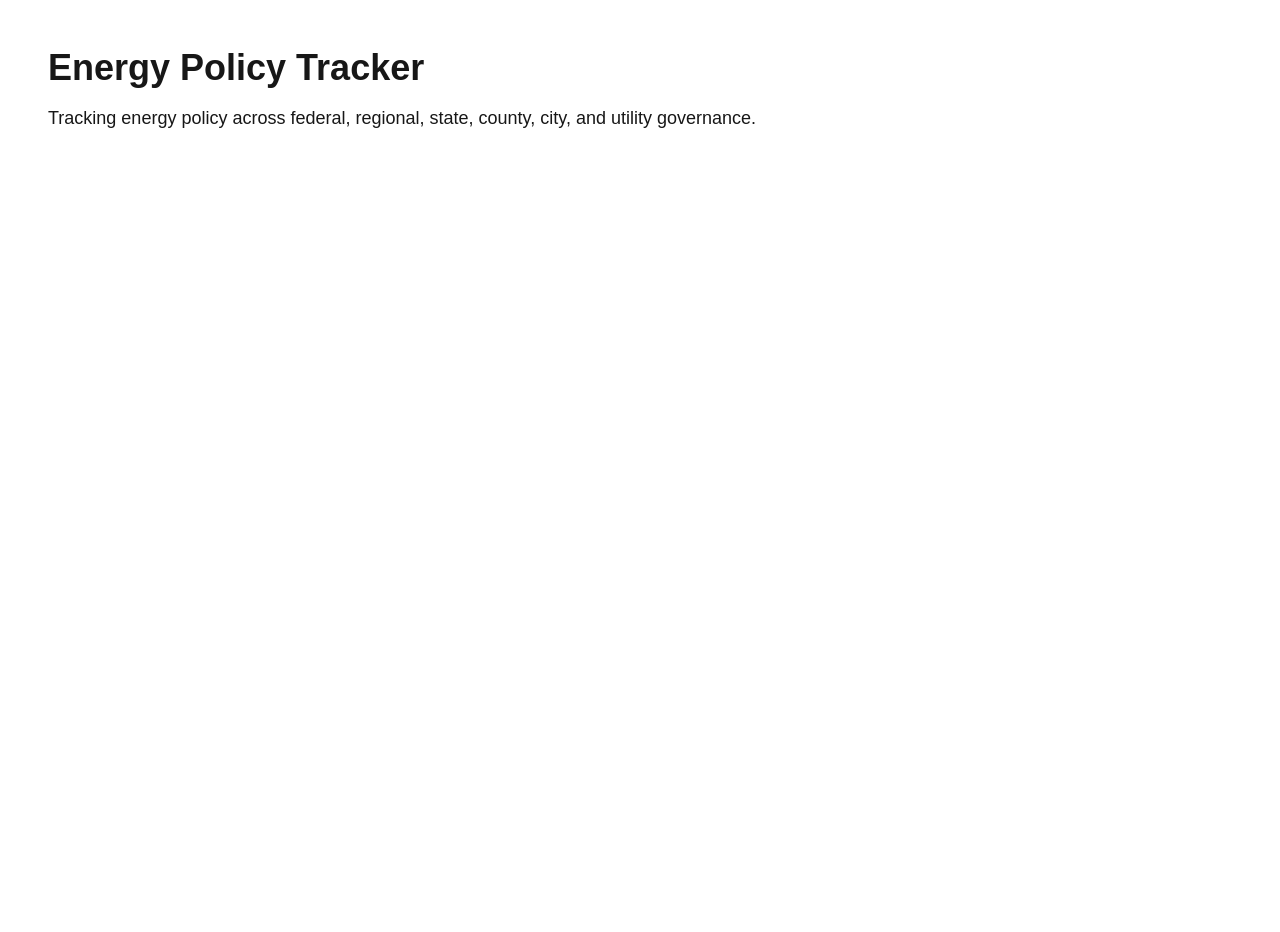
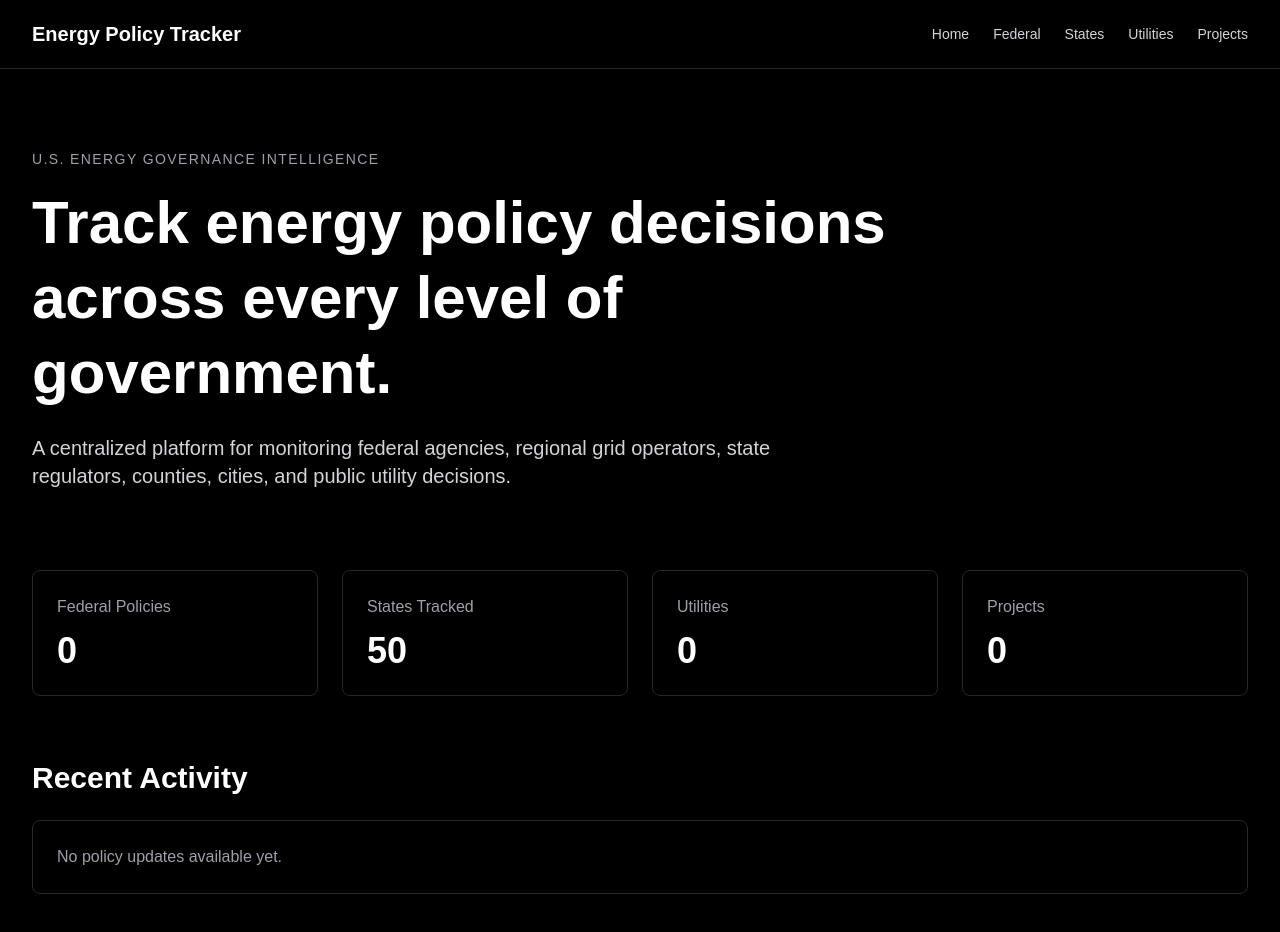
Before and after one commit to TSopmac5/energy-policy-tracker, a Next.js app in the folder frontend/: page / in a window 1280 px wide. Shown: the top 932 px of the page. Before the commit the page ends 800 px from the top, so only its background shows below. Built offline with nearby package versions, Linux system fonts and the light colour scheme.

Commit message:
Created dashboard and navigation

```diff
--- /dev/null
+++ b/frontend/app/federal/page.tsx
@@ -0,0 +1,25 @@
+import Navbar from "../../components/Navbar";
+
+export default function FederalPage() {
+  return (
+    <main className="min-h-screen bg-black text-white">
+      <Navbar />
+
+      <section className="px-8 py-20">
+        <p className="mb-4 text-sm uppercase tracking-widest text-zinc-400">
+          Federal Energy Policy
+        </p>
+
+        <h1 className="max-w-4xl text-5xl font-bold leading-tight">
+          Track national energy decisions from federal agencies and regulators.
+        </h1>
+
+        <p className="mt-6 max-w-2xl text-lg text-zinc-300">
+          This page will eventually monitor agencies like FERC, DOE, EPA, NRC,
+          and EIA, including rules, grants, reports, licensing decisions, and
+          federal energy data releases.
+        </p>
+      </section>
+    </main>
+  );
+}
--- a/frontend/app/page.tsx
+++ b/frontend/app/page.tsx
@@ -1,18 +1,61 @@
-import Image from "next/image";
+import Navbar from "../components/Navbar";
 
 export default function Home() {
   return (
+    <main className="min-h-screen bg-black text-white">
+      <Navbar />
+      <section className="px-8 py-20">
+  <p className="mb-4 text-sm uppercase tracking-widest text-zinc-400">
+    U.S. Energy Governance Intelligence
+  </p>
 
-  <main className="p-12">
-    <h1 className="text-4xl font-bold">
-      Energy Policy Tracker
-    </h1>
+  <h1 className="max-w-4xl text-6xl font-bold leading-tight">
+    Track energy policy decisions across every level of government.
+  </h1>
 
-    <p className="mt-4 text-lg">
-      Tracking energy policy across federal,
-      regional, state, county, city, and utility
-      governance.
+  <p className="mt-6 max-w-3xl text-xl text-zinc-300">
+    A centralized platform for monitoring federal agencies, regional grid
+    operators, state regulators, counties, cities, and public utility
+    decisions.
+  </p>
+</section>
+
+<section className="px-8 pb-16">
+  <div className="grid grid-cols-4 gap-6">
+    <div className="rounded-lg border border-zinc-800 p-6">
+      <h3 className="text-zinc-400">Federal Policies</h3>
+      <p className="mt-3 text-4xl font-bold">0</p>
+    </div>
+
+    <div className="rounded-lg border border-zinc-800 p-6">
+      <h3 className="text-zinc-400">States Tracked</h3>
+      <p className="mt-3 text-4xl font-bold">50</p>
+    </div>
+
+    <div className="rounded-lg border border-zinc-800 p-6">
+      <h3 className="text-zinc-400">Utilities</h3>
+      <p className="mt-3 text-4xl font-bold">0</p>
+    </div>
+
+    <div className="rounded-lg border border-zinc-800 p-6">
+      <h3 className="text-zinc-400">Projects</h3>
+      <p className="mt-3 text-4xl font-bold">0</p>
+    </div>
+  </div>
+</section>
+
+<section className="px-8 pb-20">
+  <h2 className="mb-6 text-3xl font-bold">
+    Recent Activity
+  </h2>
+
+  <div className="rounded-lg border border-zinc-800 p-6">
+    <p className="text-zinc-400">
+      No policy updates available yet.
     </p>
-  </main>
-);
-    }
+  </div>
+</section>
+
+    </main>
+  );
+}
--- /dev/null
+++ b/frontend/app/projects/page.tsx
@@ -0,0 +1,23 @@
+import Navbar from "../../components/Navbar";
+
+export default function ProjectsPage() {
+  return (
+    <main className="min-h-screen bg-black text-white">
+      <Navbar />
+      <section className="px-8 py-20">
+        <p className="mb-4 text-sm uppercase tracking-widest text-zinc-400">
+          Energy Projects
+        </p>
+
+        <h1 className="max-w-4xl text-5xl font-bold leading-tight">
+          Follow major infrastructure projects from proposal to approval.
+        </h1>
+
+        <p className="mt-6 max-w-2xl text-lg text-zinc-300">
+          This page will track nuclear, solar, wind, battery, transmission,
+          natural gas, hydrogen, and microgrid projects across jurisdictions.
+        </p>
+      </section>
+    </main>
+  );
+}
--- /dev/null
+++ b/frontend/app/states/page.tsx
@@ -0,0 +1,23 @@
+import Navbar from "../../components/Navbar";
+
+export default function StatesPage() {
+  return (
+    <main className="min-h-screen bg-black text-white">
+      <Navbar />
+      <section className="px-8 py-20">
+        <p className="mb-4 text-sm uppercase tracking-widest text-zinc-400">
+          State Energy Policy
+        </p>
+
+        <h1 className="max-w-4xl text-5xl font-bold leading-tight">
+          Monitor state energy laws, utility commissions, and regulatory decisions.
+        </h1>
+
+        <p className="mt-6 max-w-2xl text-lg text-zinc-300">
+          This page will track state public utility commissions, energy offices,
+          legislation, clean energy standards, rate cases, and grid modernization policies.
+        </p>
+      </section>
+    </main>
+  );
+}
--- /dev/null
+++ b/frontend/app/utilities/page.tsx
@@ -0,0 +1,23 @@
+import Navbar from "../../components/Navbar";
+
+export default function UtilitiesPage() {
+  return (
+    <main className="min-h-screen bg-black text-white">
+      <Navbar />
+      <section className="px-8 py-20">
+        <p className="mb-4 text-sm uppercase tracking-widest text-zinc-400">
+          Utility Intelligence
+        </p>
+
+        <h1 className="max-w-4xl text-5xl font-bold leading-tight">
+          Track public and investor-owned utility decisions across the U.S.
+        </h1>
+
+        <p className="mt-6 max-w-2xl text-lg text-zinc-300">
+          This page will eventually monitor utility filings, integrated resource
+          plans, rate cases, infrastructure proposals, outage reports, and public board actions.
+        </p>
+      </section>
+    </main>
+  );
+}
--- /dev/null
+++ b/frontend/components/Navbar.tsx
@@ -0,0 +1,25 @@
+export default function Navbar() {
+  return (
+    <nav className="flex items-center justify-between border-b border-zinc-800 bg-black px-8 py-5 text-white">
+      <h1 className="text-xl font-bold">Energy Policy Tracker</h1>
+
+      <div className="flex gap-6 text-sm text-zinc-300">
+        <a href="/" className="hover:text-white">
+          Home
+        </a>
+        <a href="/federal" className="hover:text-white">
+          Federal
+        </a>
+        <a href="/states" className="hover:text-white">
+          States
+        </a>
+        <a href="/utilities" className="hover:text-white">
+          Utilities
+        </a>
+        <a href="/projects" className="hover:text-white">
+          Projects
+        </a>
+      </div>
+    </nav>
+  );
+}
```
